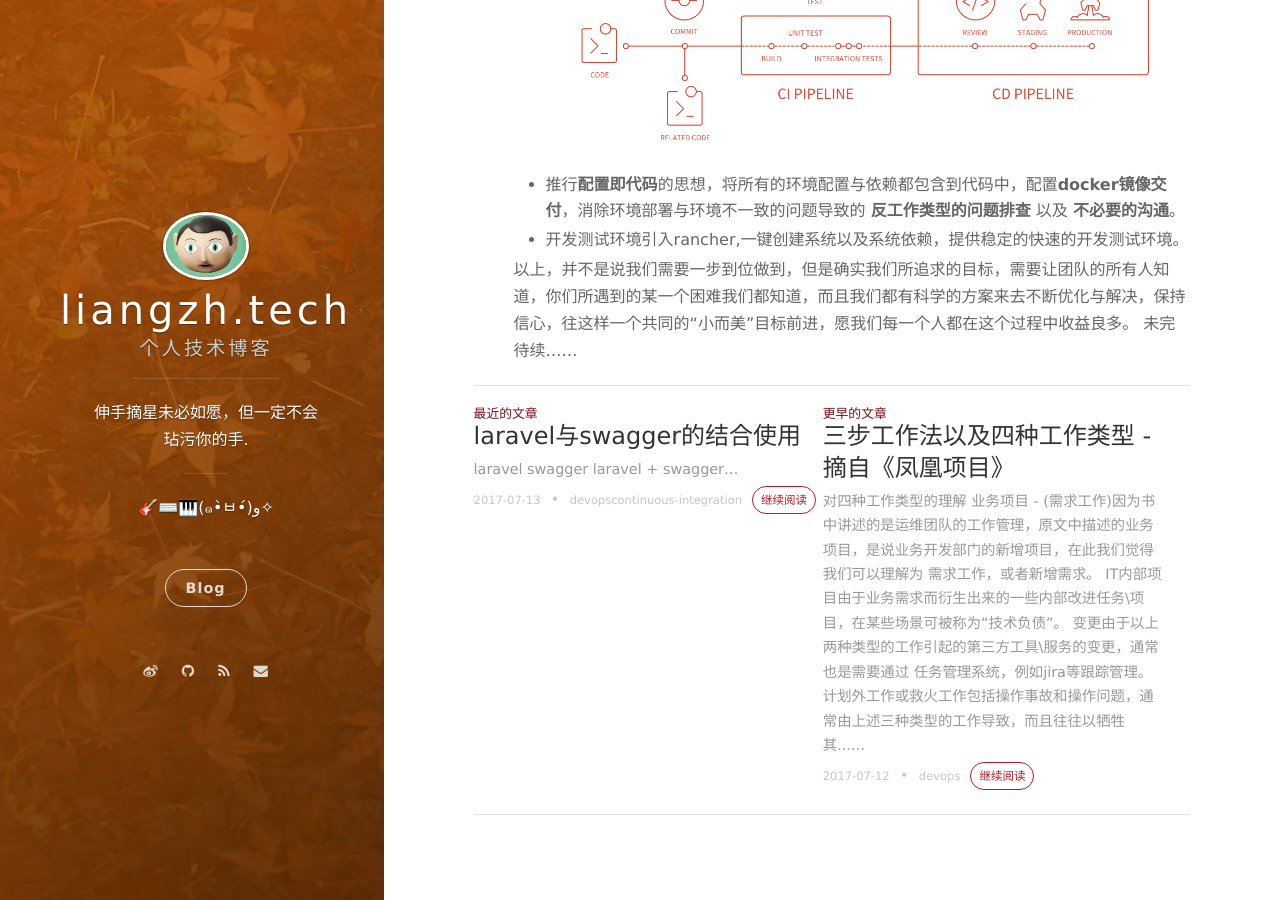
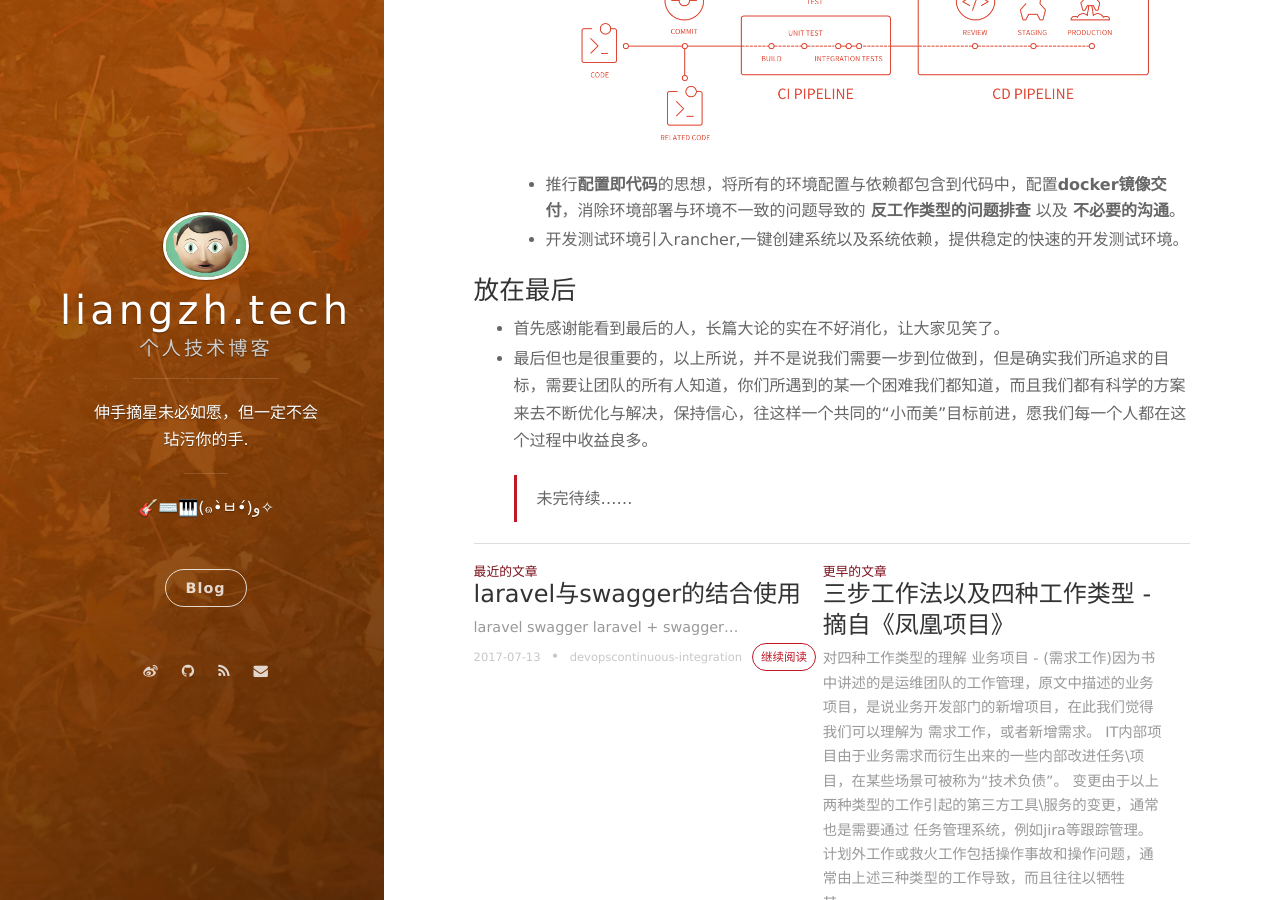
Before and after one commit to wadee/wadee.github.io, a Jekyll site: the page built from _posts/2017-07-12-how-to-build-a-small-and-beautiful-team.md, in a window 1280 px wide and 900 px high, scrolled down 11997 px. Built offline with Jekyll 4.4.1, drawn with Linux system fonts in a browser that asks for light colours; nearby versions of some CDN libraries; comment, search, counter and statistics services are not loaded.

Commit message:
last but not least

```diff
--- a/_posts/2017-07-12-how-to-build-a-small-and-beautiful-team.md
+++ b/_posts/2017-07-12-how-to-build-a-small-and-beautiful-team.md
@@ -166,5 +166,8 @@ tags: devops,continuous-integration,agile,user-story,docker,gitlab-ci merge-requ
 	* 开发测试环境引入rancher,一键创建系统以及系统依赖，提供稳定的快速的开发测试环境。
 
 
-	以上，并不是说我们需要一步到位做到，但是确实我们所追求的目标，需要让团队的所有人知道，你们所遇到的某一个困难我们都知道，而且我们都有科学的方案来去不断优化与解决，保持信心，往这样一个共同的“小而美”目标前进，愿我们每一个人都在这个过程中收益良多。
-	未完待续……
+### 放在最后
+* 首先感谢能看到最后的人，长篇大论的实在不好消化，让大家见笑了。
+* 最后但也是很重要的，以上所说，并不是说我们需要一步到位做到，但是确实我们所追求的目标，需要让团队的所有人知道，你们所遇到的某一个困难我们都知道，而且我们都有科学的方案来去不断优化与解决，保持信心，往这样一个共同的“小而美”目标前进，愿我们每一个人都在这个过程中收益良多。
+
+	>未完待续……
```
